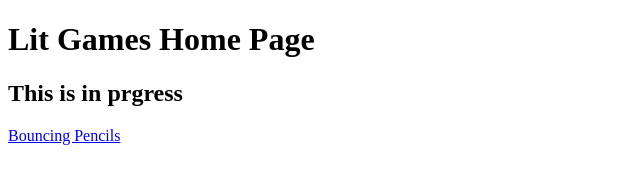
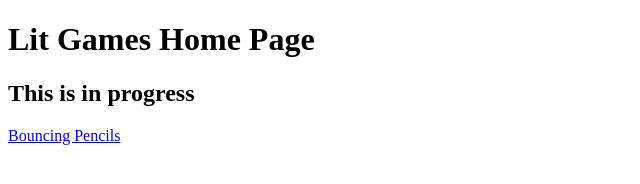
Before and after one commit to TheE-Van/Lit-Games, a plain HTML site: page index.html in a window 1280 px wide. Shown: the full height of the page, 0-640 px from the left. Drawn offline with Linux system fonts and the light colour scheme.

Commit message:
Spelling...

```diff
--- a/index.html
+++ b/index.html
@@ -5,7 +5,7 @@
   </head>
   <body>
     <h1>Lit Games Home Page</h1>
-    <h2>This is in prgress</h2>
+    <h2>This is in progress</h2>
     <a href = "Bouncing-Pencils.html">Bouncing Pencils</a>
   </body>
 </html>
```
